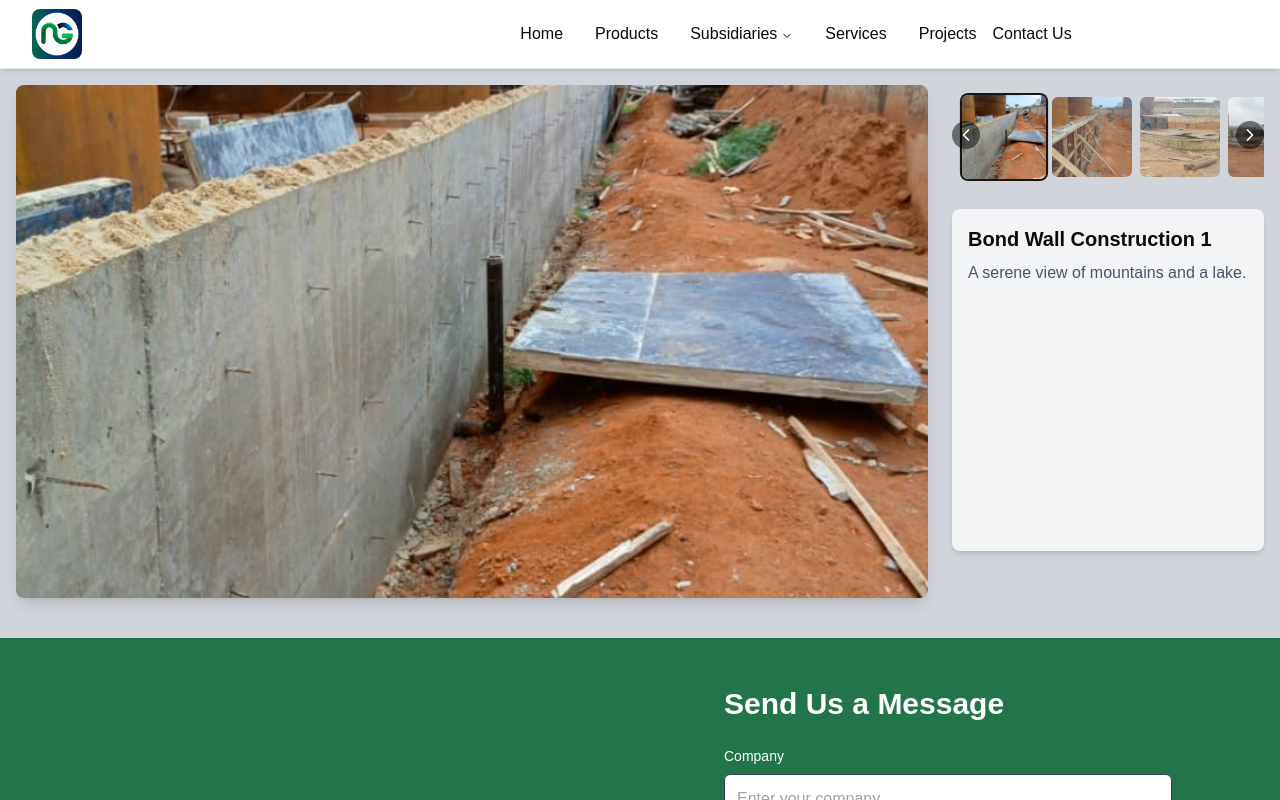
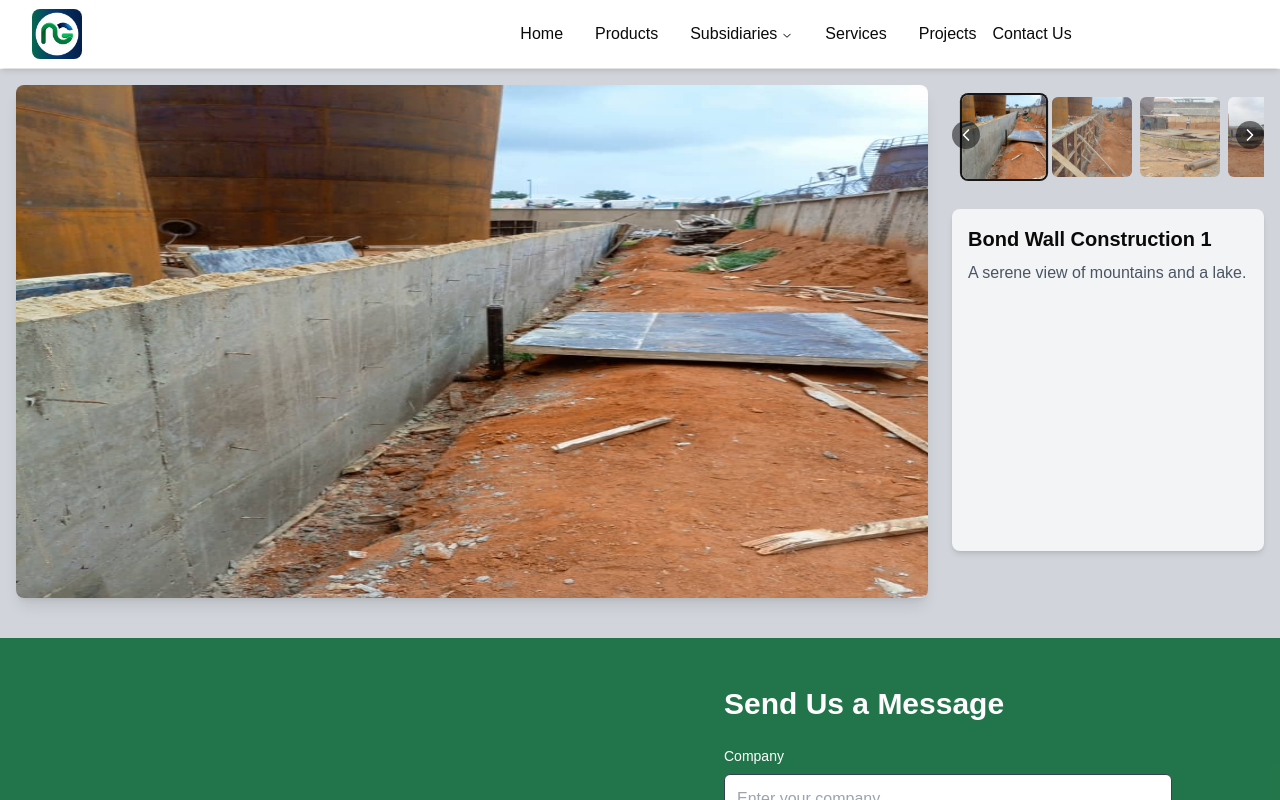
Before and after one commit to KnextKoder/niketolad, a Next.js app: page /projects in a window 1280 px wide. Built offline with nearby package versions, Linux system fonts and the light colour scheme.

Commit message:
Update image styling in carousel and hero components to use object-fit

```diff
--- a/components/image-carousel.tsx
+++ b/components/image-carousel.tsx
@@ -182,7 +182,7 @@ export default function ImageCarousel() {
                 src={selectedImage.src}
                 alt={selectedImage.alt}
                 fill
-                className="object-cover"
+                className="object-fit"
               />
             </motion.div>
           </AnimatePresence>
--- a/components/product-components/hero.tsx
+++ b/components/product-components/hero.tsx
@@ -8,23 +8,13 @@ export default function Hero() {
     <Section className="relative h-screen w-screen flex justify-center items-center overflow-hidden">
       <div className="flex items-center justify-center h-full w-9/12">
         <Image
-          className="absolute inset-0 h-full w-full object-cover"
+          className="absolute inset-0 h-full w-full object-fit"
           src={Placeholder}
           width={1920}
           height={1080}
           alt="hero image"
           placeholder="blur"
         />
-        {/* <Container className="relative z-10 flex h-full items-end justify-center pb-8 text-center">
-          <div className="bg-transparent p-4 rounded-lg mb-8">
-            <h1 className="text-white text-3xl md:text-6xl">
-              <Balancer>Our</Balancer>
-            </h1>
-            <h1 className="text-white font-bold text-5xl md:text-7xl">
-              <Balancer>Quality Control Products</Balancer>
-            </h1>
-          </div>
-        </Container> */}
       </div>
     </Section>
   );
```
